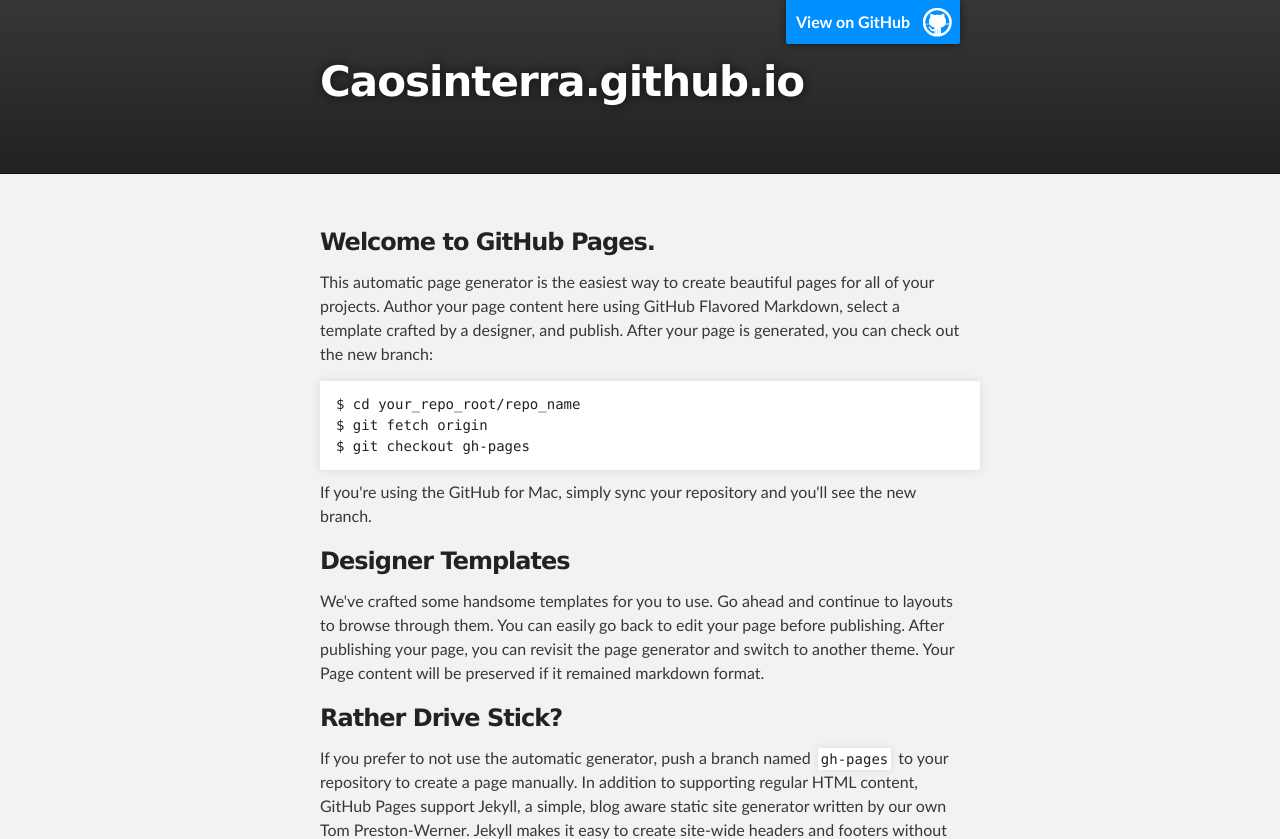
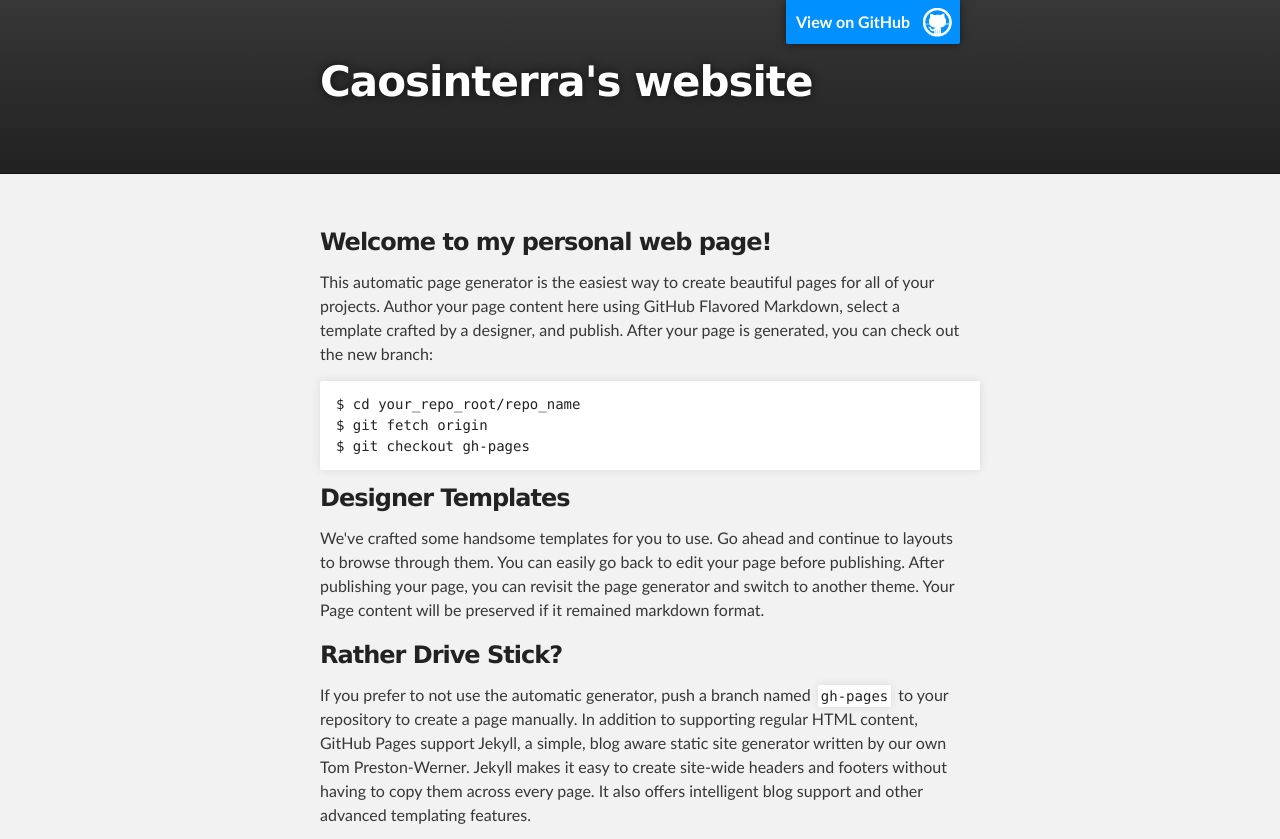
Before and after one commit to asosi/asosi.github.io, a plain HTML site: page index.html in a window 1280 px wide. Shown: the top 839 px of the page. Drawn offline with Linux system fonts and the light colour scheme.

Commit message:
Update index.html

```diff
--- a/index.html
+++ b/index.html
@@ -8,7 +8,7 @@
 
     <link rel="stylesheet" type="text/css" media="screen" href="stylesheets/stylesheet.css">
 
-    <title>Caosinterra.github.io</title>
+    <title>Caosinterra</title>
   </head>
 
   <body>
@@ -18,7 +18,7 @@
         <header class="inner">
           <a id="forkme_banner" href="https://github.com/CaoSinTerrA">View on GitHub</a>
 
-          <h1 id="project_title">Caosinterra.github.io</h1>
+          <h1 id="project_title">Caosinterra's website</h1>
           <h2 id="project_tagline"></h2>
 
         </header>
@@ -28,7 +28,7 @@
     <div id="main_content_wrap" class="outer">
       <section id="main_content" class="inner">
         <h3>
-<a name="welcome-to-github-pages" class="anchor" href="#welcome-to-github-pages"><span class="octicon octicon-link"></span></a>Welcome to GitHub Pages.</h3>
+<a name="welcome-to-github-pages" class="anchor" href="#welcome-to-github-pages"><span class="octicon octicon-link"></span></a>Welcome to my personal web page!</h3>
 
 <p>This automatic page generator is the easiest way to create beautiful pages for all of your projects. Author your page content here using GitHub Flavored Markdown, select a template crafted by a designer, and publish. After your page is generated, you can check out the new branch:</p>
 
@@ -36,8 +36,6 @@
 $ git fetch origin
 $ git checkout gh-pages
 </code></pre>
-
-<p>If you're using the GitHub for Mac, simply sync your repository and you'll see the new branch.</p>
 
 <h3>
 <a name="designer-templates" class="anchor" href="#designer-templates"><span class="octicon octicon-link"></span></a>Designer Templates</h3>
```
